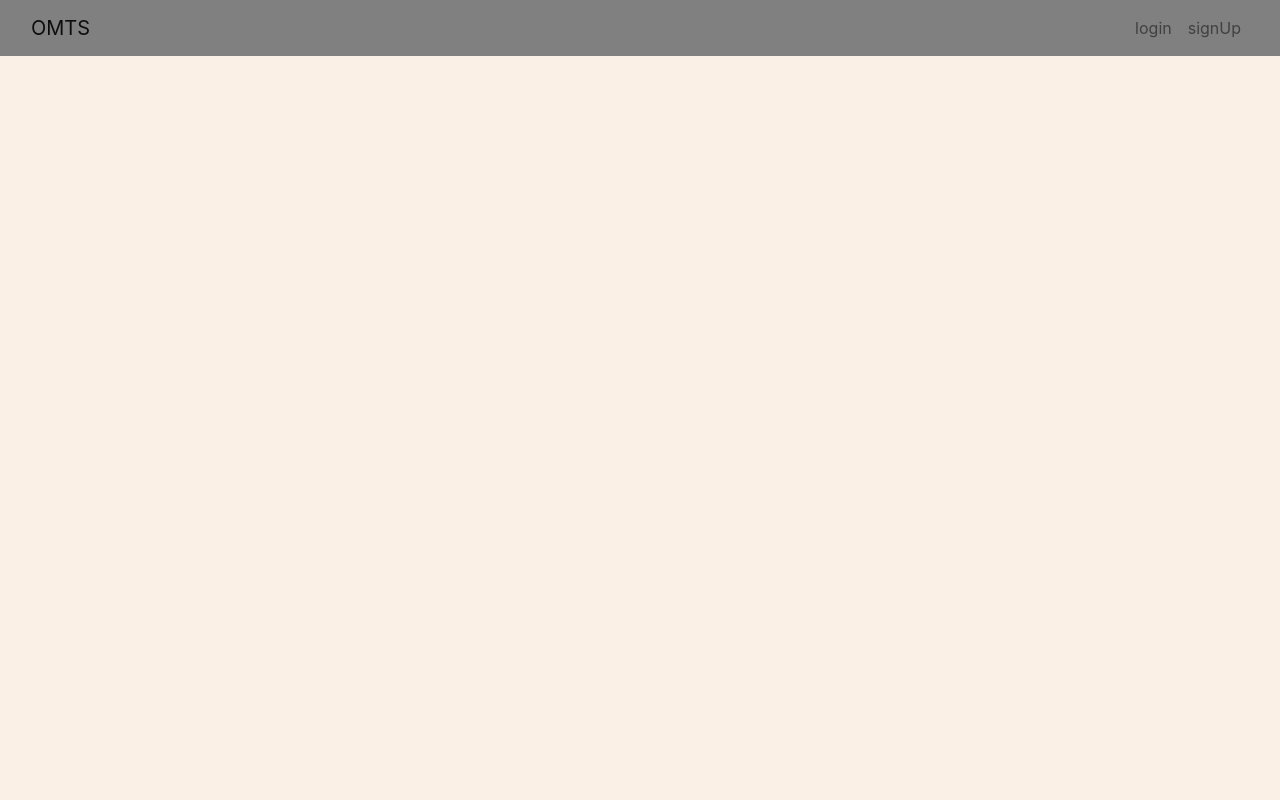
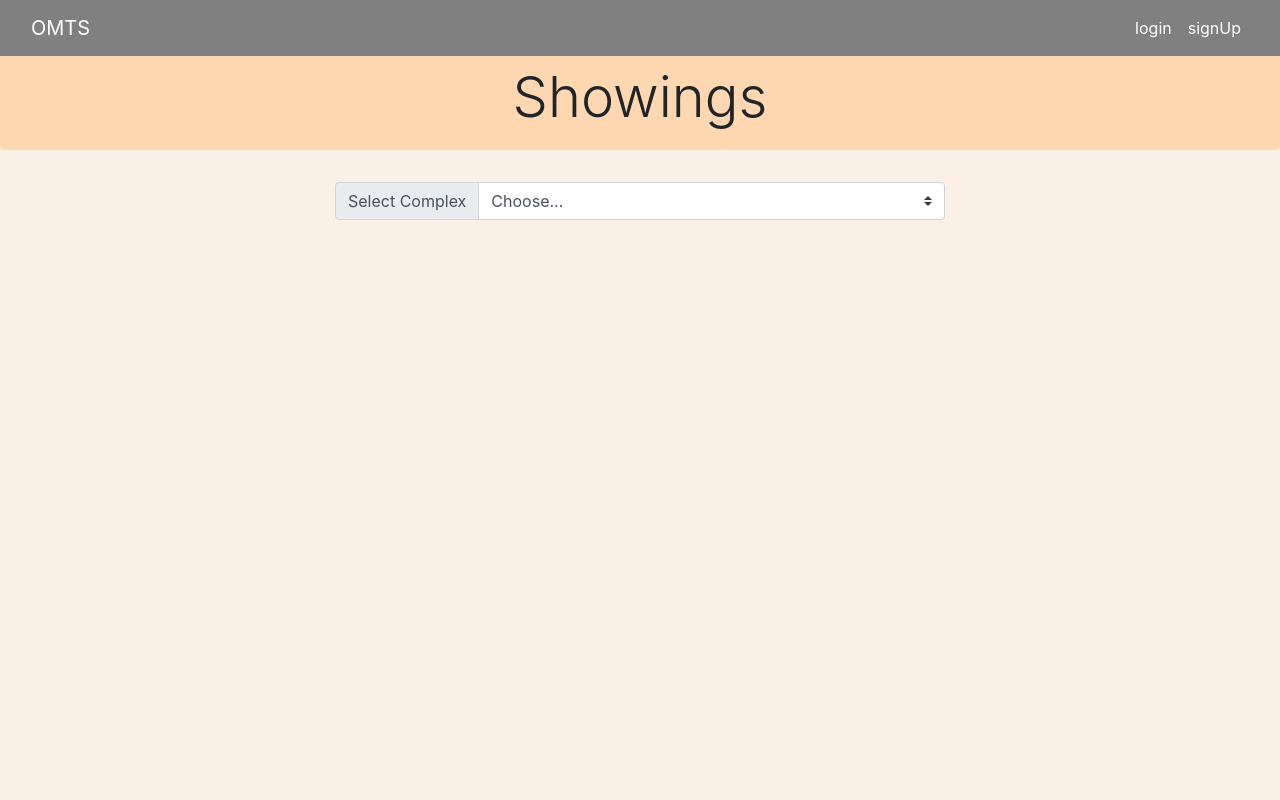
Before and after one commit to akinshonibare/Movie-Ticketing-PHP-WebApp, a PHP site: page / in a window 1280 px wide. Run offline with PHP 8.4, Linux system fonts and the light colour scheme; data that the repository does not hold is empty; some libraries are stand-ins or nearby versions.

Commit message:
added complex selector dropwdown; select not yet working

```diff
--- a/functions.php
+++ b/functions.php
@@ -9,18 +9,36 @@ function isLoggedIn(){
 function showMovies(){
   global $connection;
 
+  echo '<div class="showings-jumbo jumbotron">
+          <h1 class="display-4">Showings</h1>
+        </div>
+  ';
+  $complexQuery = "SELECT * FROM Theatre_Complex";
+  $complexResult = mysqli_query($connection, $complexQuery);
+  // Complex Selector
+  echo '
+    <div class="container-fluid">
+    <div class="row">
+    <div class="col-xs-12 col-sm-8 offset-sm-2 col-md-6 offset-md-3">
+      <div class="input-group mb-3">
+        <div class="input-group-prepend">
+          <label class="input-group-text" for="complex_select">Select Complex</label>
+        </div>
+        <select class="custom-select" id="complex_select">
+          <option selected>Choose...</option>';
+          while ($row = mysqli_fetch_array($complexResult, MYSQLI_ASSOC)) {
+            echo '<option value="'.$row["complex_id"].'">'.$row["name"].'</option>';
+          }
+            echo '
+        </select>
+      </div>
+      </div>
+      </div>
+      <div class="row">
+            ';
   $query = "SELECT * FROM Movie";
   $result = mysqli_query($connection, $query);
-  echo '<div class="container-fluid">';
-  echo '<div class="row">';
-  // $i = -1;
   while ($row = mysqli_fetch_array($result, MYSQLI_ASSOC)) {
-    // $i++;
-    // $movie[$i]['movie_id'] = $row["movie_id"];
-    // $movie[$i]['title'] = $row["title"];
-    // $movie[$i]['running_time'] = $row["running_time"];
-    // $movie[$i]['rating'] = $row["rating"];
-
     echo '<div class="col-xs-12 col-sm-4 col-md-3">';
     $image="movie_images/".$row["movie_id"].".jpg";
     echo "<img src= '$image'/>";
@@ -28,10 +46,12 @@ function showMovies(){
     echo "Movie Title: ".$row["title"]."<br>";
     echo "Running Time: ".$row["running_time"]."<br>";
     echo "Rating: ".$row["rating"]."<br>";
+    echo "ID: ".$row["movie_id"]."<br>";
     echo "</div>";
   }
   echo '</div';
   echo '</div';
+  echo '</div>';
 }
 
 function addInfo(){
--- /dev/null
+++ b/header.html
@@ -0,0 +1,12 @@
+<!DOCTYPE html>
+<html>
+<head>
+    <meta charset="utf-8">
+    <meta name="viewport" content="width=device-width, initial-scale=1.0">
+
+    <link rel="stylesheet" href="https://maxcdn.bootstrapcdn.com/bootstrap/4.0.0/css/bootstrap.min.css" integrity="sha384-Gn5384xqQ1aoWXA+058RXPxPg6fy4IWvTNh0E263XmFcJlSAwiGgFAW/dAiS6JXm" crossorigin="anonymous">
+    <link rel="stylesheet" href="style/style.css">
+    <title>OMTS</title>
+    <script defer src="https://use.fontawesome.com/releases/v5.0.6/js/all.js"></script>
+    <script src="https://cdnjs.cloudflare.com/ajax/libs/jquery/3.3.1/jquery.min.js"></script>
+</head>
--- a/index.php
+++ b/index.php
@@ -1,41 +1,10 @@
 <?php
 include 'functions.php';
 ?>
-
-<!DOCTYPE html>
-<html>
-
-<head>
-    <meta charset="utf-8">
-    <meta name="viewport" content="width=device-width, initial-scale=1.0">
-
-    <link rel="stylesheet" href="https://maxcdn.bootstrapcdn.com/bootstrap/4.0.0/css/bootstrap.min.css" integrity="sha384-Gn5384xqQ1aoWXA+058RXPxPg6fy4IWvTNh0E263XmFcJlSAwiGgFAW/dAiS6JXm" crossorigin="anonymous">
-    <link rel="stylesheet" href="style/style.css">
-    <title>omts</title>
-    <style media="screen">
-      #cover {
-        width:100%;
-        height:100vh;
-        background-color: linen;
-      }
-    </style>
-    <script defer src="https://use.fontawesome.com/releases/v5.0.6/js/all.js"></script>
-    <script src="https://cdnjs.cloudflare.com/ajax/libs/jquery/3.3.1/jquery.min.js"></script>
-</head>
-
+<?php include("header.html");?>
 <body>
+    <?php include("navbar.html");?>
     <section id="cover">
-        <nav class="navbar navbar-light navbar-expand-md" style="background-color:#808080;">
-            <div class="container-fluid"><a class="navbar-brand" href="#">OMTS</a><button class="navbar-toggler" data-toggle="collapse" data-target="#navcol-1"><span class="sr-only">Toggle navigation</span><span class="navbar-toggler-icon"></span></button>
-                <div class="collapse navbar-collapse"
-                    id="navcol-1">
-                    <ul class="nav navbar-nav ml-auto">
-                        <li class="nav-item" role="presentation"><a class="nav-link" href="login.php">login</a></li>
-                        <li class="nav-item" role="presentation"><a class="nav-link" href="signUp.php">signUp</a></li>
-                    </ul>
-                </div>
-            </div>
-        </nav>
         <?php showMovies();?>
     </section>
     <script src="https://code.jquery.com/jquery-3.2.1.slim.min.js" integrity="sha384-KJ3o2DKtIkvYIK3UENzmM7KCkRr/rE9/Qpg6aAZGJwFDMVNA/GpGFF93hXpG5KkN" crossorigin="anonymous"></script>
--- /dev/null
+++ b/navbar.html
@@ -0,0 +1,11 @@
+<nav class="navbar navbar-light navbar-expand-md" style="background-color:#808080;">
+    <div class="container-fluid"><a class="navbar-brand" href="#">OMTS</a><button class="navbar-toggler" data-toggle="collapse" data-target="#navcol-1"><span class="sr-only">Toggle navigation</span><span class="navbar-toggler-icon"></span></button>
+        <div class="collapse navbar-collapse"
+            id="navcol-1">
+            <ul class="nav navbar-nav ml-auto">
+                <li class="nav-item" role="presentation"><a class="nav-link" href="login.php">login</a></li>
+                <li class="nav-item" role="presentation"><a class="nav-link" href="signUp.php">signUp</a></li>
+            </ul>
+        </div>
+    </div>
+</nav>
--- a/style/style.css
+++ b/style/style.css
@@ -0,0 +1,32 @@
+body {
+  background-color: linen;
+}
+#cover {
+  width:100%;
+  height:100vh;
+  background-color: linen;
+}
+/* Nav Bar */
+.navbar{
+    position: fixed; /* Set the navbar to fixed position */
+    top: 0; /* Position the navbar at the top of the page */
+    width: 100%; /* Full width */
+    z-index: 1000;
+}
+.navbar-light .navbar-brand{
+  color:white;
+}
+.navbar-light .navbar-nav .nav-link{
+  color:white;
+}
+/* Login Wrap */
+.login-wrap{
+margin-top: 80px;
+width: 100%;
+}
+/* Index Page (Showings) */
+.showings-jumbo{
+  background-color: #ffd7b0;
+  text-align: center;
+  height: 150px;
+}
```
Also changed, not shown: home.php (+1 -6 lines), login.php (+2 -15 lines), signUp.php (+2 -14 lines).
